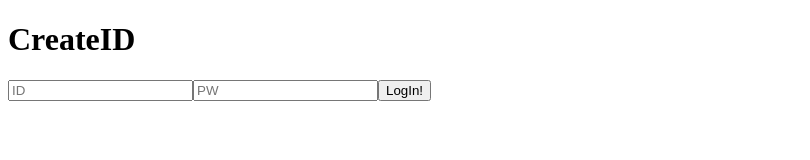
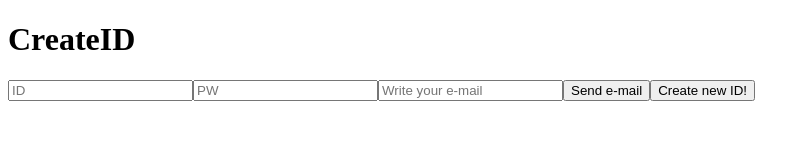
Before and after one commit to ljh8450/LogInFirst, a plain HTML site: page HTML/createID.html in a window 1280 px wide. Shown: the whole page, without its empty margins (0-810 px from the left). Drawn offline with Linux system fonts and the light colour scheme.

Commit message:
Add Input and Button

```diff
--- a/JavaScript/createID.js
+++ b/JavaScript/createID.js
@@ -1,6 +1,9 @@
 const createForm = document.querySelector("#createForm");
 const createID = document.createElement('input');
 const createPW = document.createElement('input');
+const createInputEmail = document.createElement('input');
+const sendEmailBTN = document.createElement('button');
+const createCheckBirthForm = document.createElement('div');
 const createBtn = document.createElement('button');
 
 function createIDInputID(){
@@ -17,12 +20,26 @@ function createIDInputPW(){
     createPW.required = true;
     createForm.appendChild(createPW);
 }
+function createIDInputEmail(){
+    createInputEmail.id = 'createEmail';
+    createInputEmail.name = 'createEmail';
+    createInputEmail.placeholder = 'Write your e-mail';
+    createInputEmail.required = true;
+    createForm.appendChild(createInputEmail);
+}
+function createEmailBTN(){
+    sendEmailBTN.id = 'sendEmail';
+    sendEmailBTN.innerText = 'Send e-mail';
+    createForm.appendChild(sendEmailBTN);
+}
 function createIDInputBTN(){
     createBtn.id = 'loginBTN';
-    createBtn.innerText = 'LogIn!';
+    createBtn.innerText = 'Create new ID!';
     createForm.appendChild(createBtn);
 }
 
 createIDInputID();
 createIDInputPW();
+createIDInputEmail();
+createEmailBTN();
 createIDInputBTN();
--- a/JavaScript/findID.js
+++ b/JavaScript/findID.js
@@ -0,0 +1,5 @@
+const findIDForm = document.querySelector('#findIDForm');
+const findIDInputID = document.createElement('input');
+const checkIDBTN = document.createElement('button');
+const findIDInputEmail = document.createElement('input');
+const findIDBTN = document.createElement('button');
--- a/JavaScript/script.js
+++ b/JavaScript/script.js
@@ -29,6 +29,7 @@ function createInputBTN(){
 
 function loginClick(click){
     console.log("Clicked!");
+    click.preventDefault();
 }
 
 function createMakeID(){
```
Also changed, not shown: HTML/findID.html (+1 -0 lines), HTML/findPW.html (+1 -0 lines).
